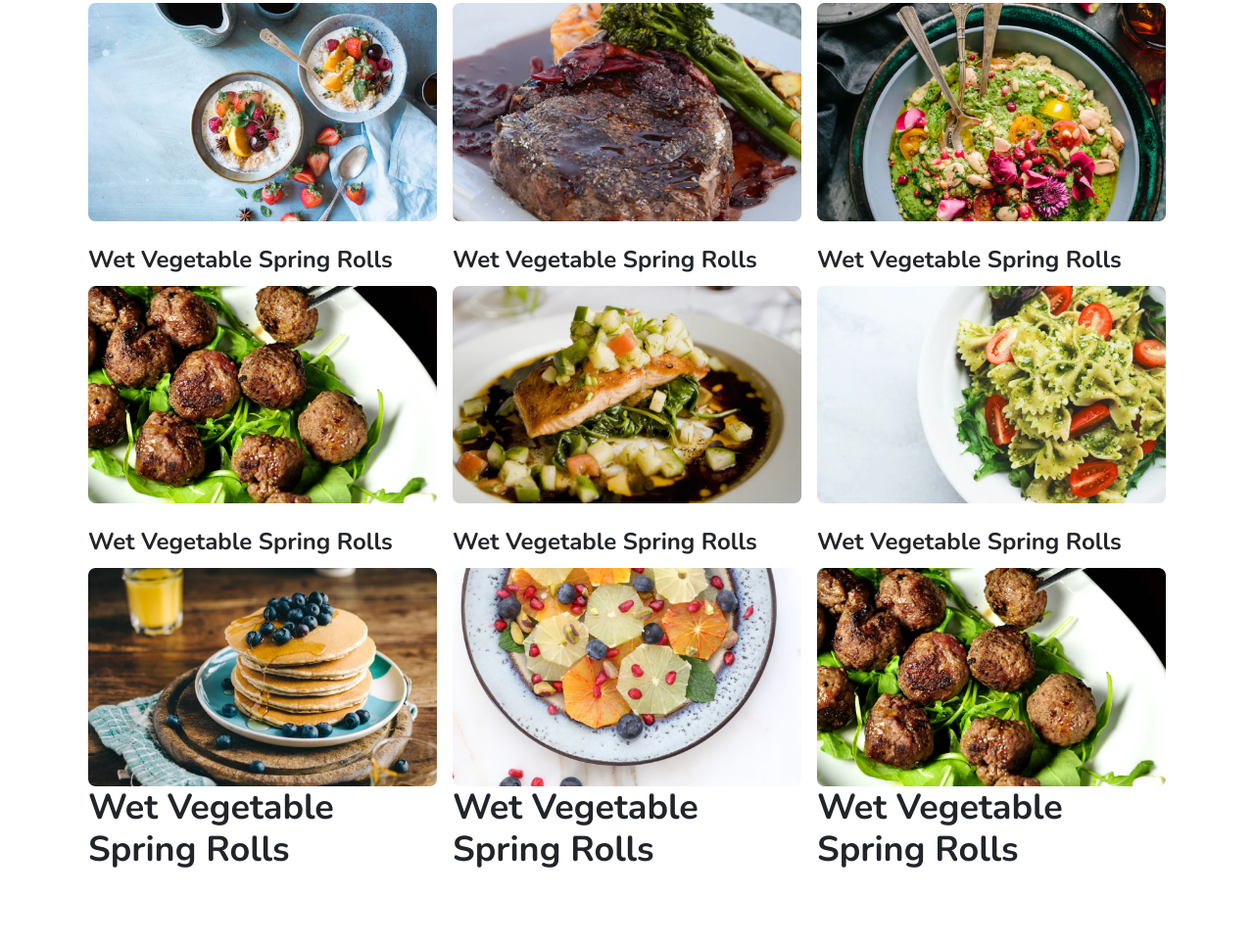
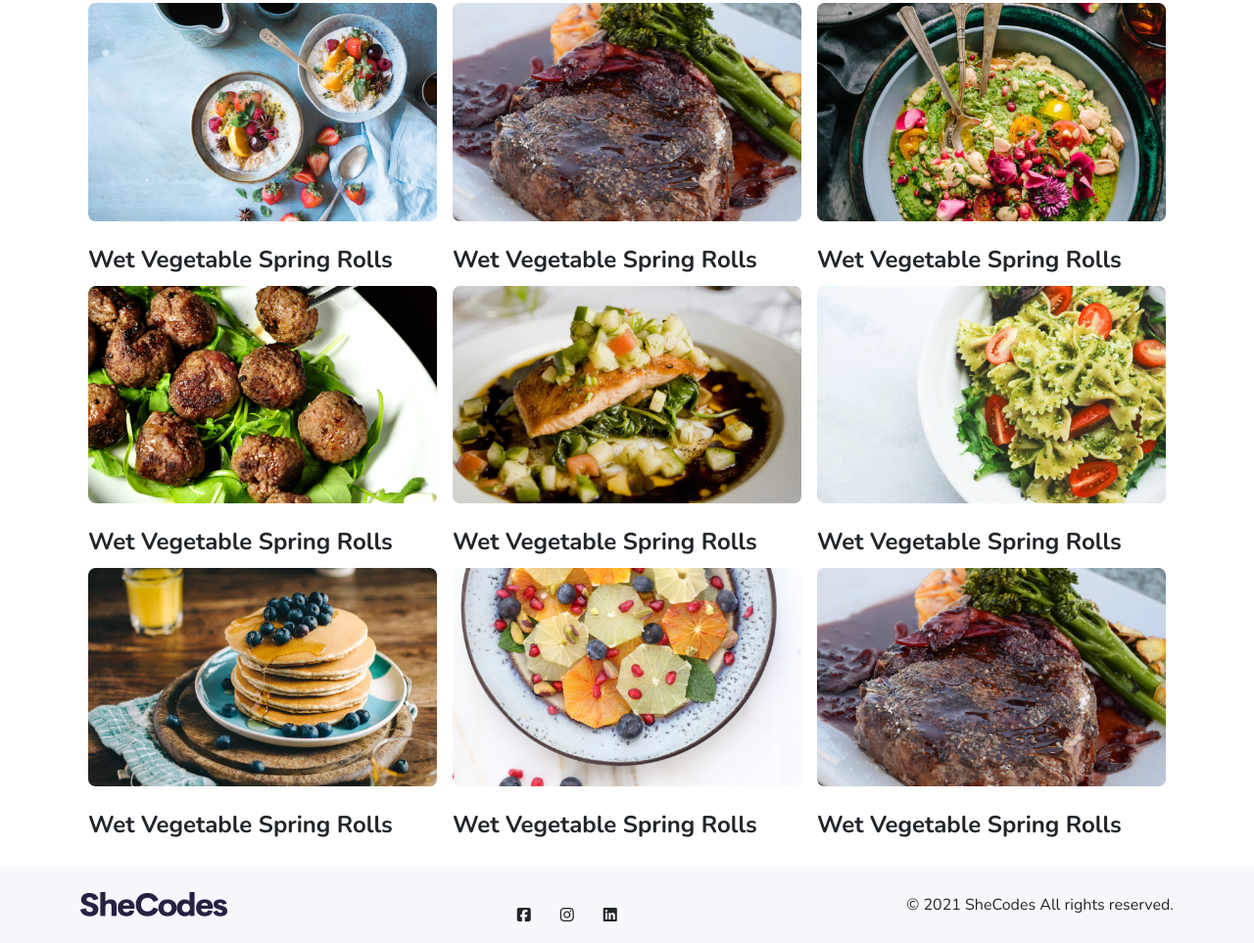
Before and after one commit to ya-sudo/Portfolio, a plain HTML site: page index.html in a window 1280 px wide. Shown: the part 595-1558 px from the top of the page at 98% size. Before the commit the page ends 1508 px from the top, so only its background shows below. Drawn offline with nearby package versions, Linux system fonts and the light colour scheme.

Commit message:
add footer

```diff
--- a/css/portfolio.css
+++ b/css/portfolio.css
@@ -10,6 +10,7 @@
   --color-secondary: #f65282;
   --color-primary: #662eed;
   --color-bl: #272142;
+  --color-light-pink: #f9f7fe;
 }
 .hero-page {
   background-image: url("../img/overlay.png");
@@ -89,14 +90,17 @@ h2 .text-bold {
   width: 100%;
   margin: 20px auto 40px;
 }
-.nav-container img {
+.nav-container img,
+.container-box img {
   width: 150px;
 }
 
-.nav-container ul {
+.nav-container ul,
+.container-box ul {
   display: flex;
 }
-.nav-container li {
+.nav-container li,
+.container-box li {
   margin: 0 15px;
 }
 .nav-container a:hover,
@@ -137,3 +141,12 @@ ul {
 .list-item {
   padding-right: 40px;
 }
+footer {
+  background-color: var(--color-light-pink);
+}
+footer .container-box {
+  display: flex;
+  justify-content: space-between;
+  align-items: center;
+  width: 100%;
+}
--- a/index.html
+++ b/index.html
@@ -101,21 +101,35 @@
           <div class="box-img">
             <img src="./img/Rectangle 110-7.png" alt="" />
           </div>
-          <h3>Wet Vegetable Spring Rolls</h3>
+          <h4>Wet Vegetable Spring Rolls</h4>
         </div>
         <div class="col-12 col-lg-4 px-2">
           <div class="box-img">
             <img src="./img/Rectangle 110-8.png" alt="" />
           </div>
-          <h3>Wet Vegetable Spring Rolls</h3>
+          <h4>Wet Vegetable Spring Rolls</h4>
         </div>
         <div class="col-12 col-lg-4 px-2">
           <div class="box-img">
-            <img src="./img/Rectangle 110-4.png" alt="" />
+            <img src="./img/Rectangle 110-2.png" alt="" />
           </div>
-          <h3>Wet Vegetable Spring Rolls</h3>
+          <h4>Wet Vegetable Spring Rolls</h4>
         </div>
       </div>
     </div>
+    <footer>
+      <div class="container container-box">
+        <div>
+          <img src="./img/She Codes.png" alt="" />
+        </div>
+        <ul>
+          <li><i class="fa-brands fa-square-facebook"></i></li>
+          <li><i class="fa-brands fa-instagram"></i></li>
+          <li><i class="fa-brands fa-linkedin"></i></li>
+        </ul>
+
+        <div>© 2021 SheCodes All rights reserved.</div>
+      </div>
+    </footer>
   </body>
 </html>
```
